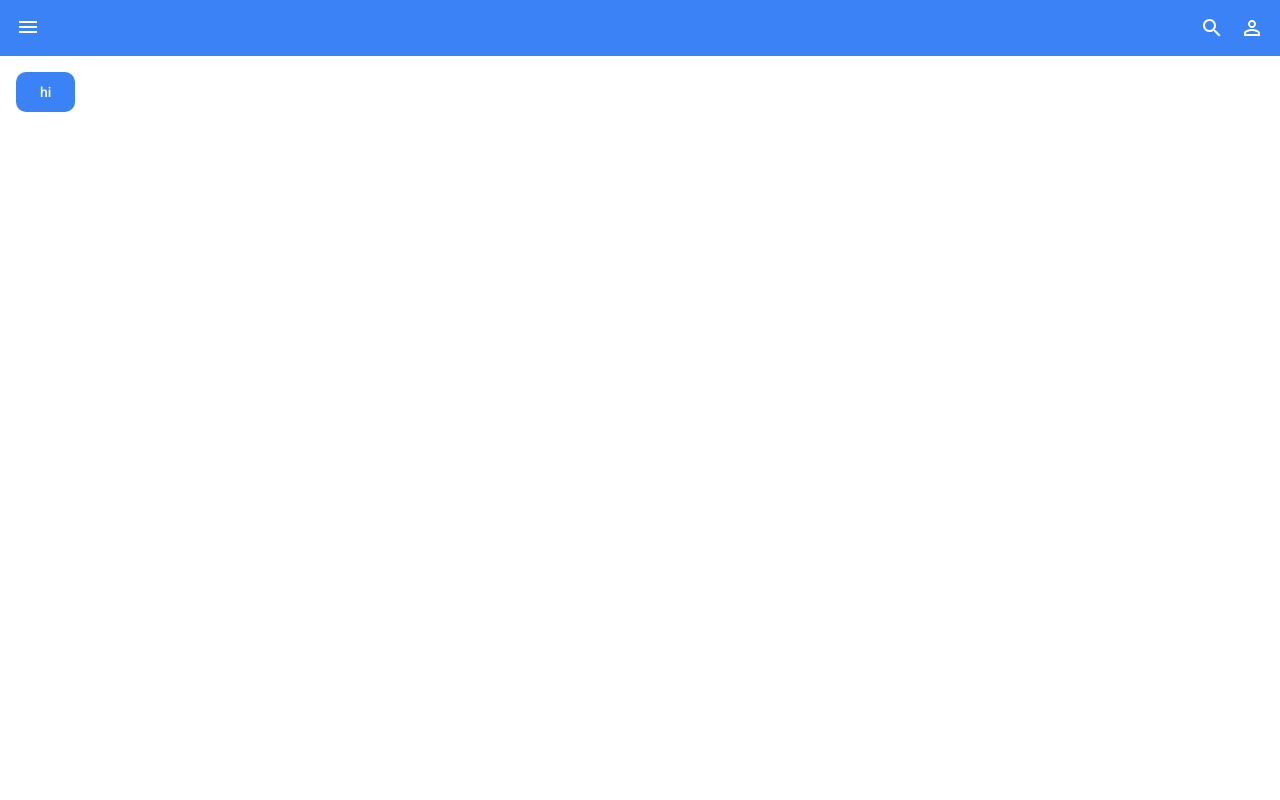
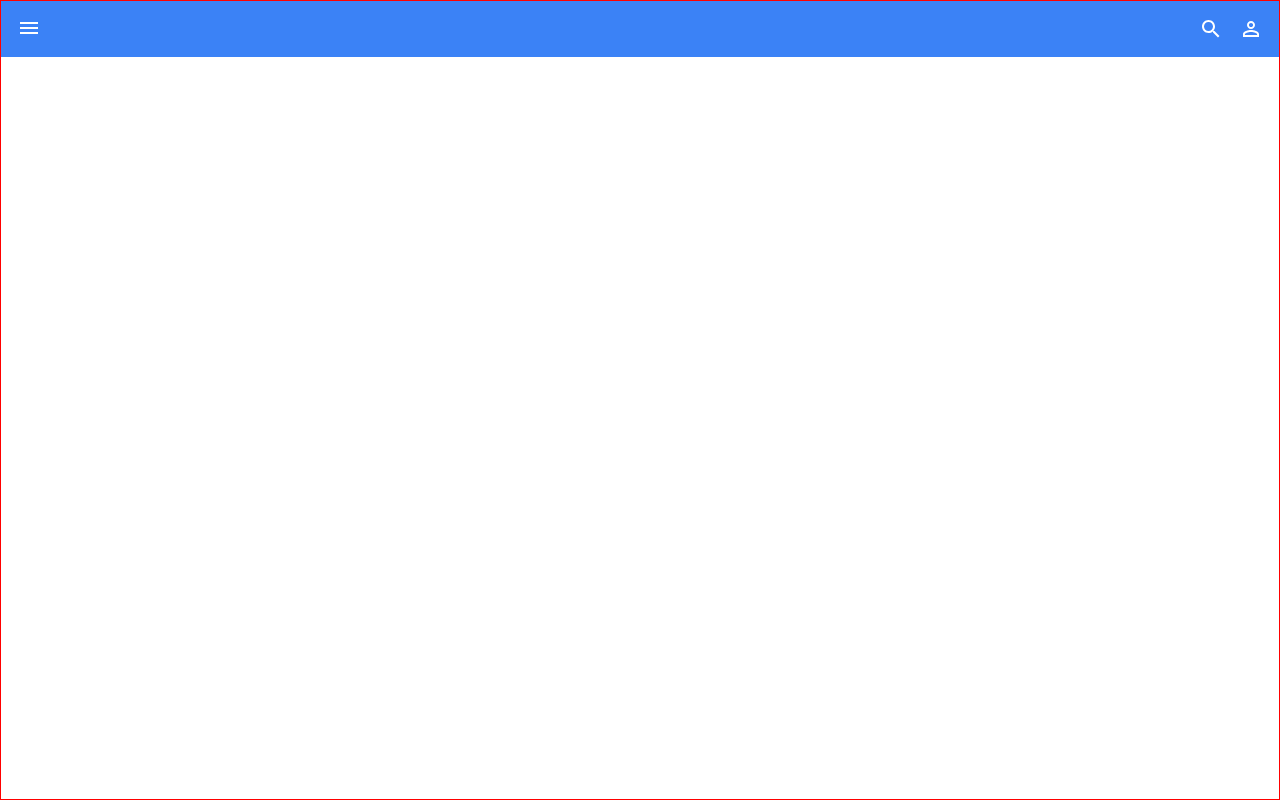
Before and after one commit to codestates/beb-04-stormit, a React (Create React App) app in the folder client/: page / in a window 1280 px wide. Built offline with nearby package versions, Linux system fonts and the light colour scheme.

Commit message:
feat: 모달

```diff
--- a/client/src/components/Header.tsx
+++ b/client/src/components/Header.tsx
@@ -2,9 +2,11 @@ import React from "react";
 import styled from "styled-components";
 import theme from "../styles/theme";
 import MenuIcon from "@mui/icons-material/Menu";
-import IconButton from "./common/IconButton";
 import SearchIcon from "@mui/icons-material/Search";
 import PermIdentityIcon from "@mui/icons-material/PermIdentity";
+import CloseIcon from "@mui/icons-material/Close";
+import { useDispatch, useSelector } from "../store";
+import { modalActions } from "../store/modalSlice";
 
 const Base = styled.header`
   display: flex;
@@ -28,14 +30,37 @@ const Base = styled.header`
 `;
 
 const Header: React.FC = () => {
+  const menuModalOpen = useSelector((state) => state.modal.menuModalOpen);
+  const profileModalOpen = useSelector((state) => state.modal.profileModalOpen);
+
+  const dispatch = useDispatch();
+
+  const openMenuModal = () => {
+    dispatch(modalActions.openMenuModal());
+  };
+
+  const closeMenuModal = () => {
+    dispatch(modalActions.closeMenuModal());
+  };
+
+  const openProfileModal = () => {
+    dispatch(modalActions.openProfileModal());
+  };
+
+  const closeProfileModal = () => {
+    dispatch(modalActions.closeProfileModal());
+  };
+
   return (
     <Base>
       <div className="header-left">
-        <MenuIcon />
+        {menuModalOpen && <CloseIcon onClick={closeMenuModal} />}
+        {!menuModalOpen && <MenuIcon onClick={openMenuModal} />}
       </div>
       <div className="header-right">
         <SearchIcon />
-        <PermIdentityIcon />
+        {profileModalOpen && <CloseIcon onClick={closeProfileModal} />}
+        {!profileModalOpen && <PermIdentityIcon onClick={openProfileModal} />}
       </div>
     </Base>
   );
--- /dev/null
+++ b/client/src/components/MenuModal.tsx
@@ -0,0 +1,40 @@
+import { Divider } from "@mui/material";
+import React from "react";
+import styled from "styled-components";
+import { useDispatch } from "../store";
+import { modalActions } from "../store/modalSlice";
+import Backdrop from "./common/Backdrop";
+
+const Base = styled.div`
+  position: absolute;
+  width: 16rem; // 256px
+  top: 3.5rem; // 56px // 헤더의 높이만큼 아래로
+  left: 0;
+  height: calc(100vh - 3.5rem); // top이 3.5rem이기 때문에
+  background-color: white;
+  z-index: 999;
+`;
+
+const MenuModal: React.FC = () => {
+  const dispatch = useDispatch();
+
+  const closeMenuModal = () => {
+    dispatch(modalActions.closeMenuModal());
+  };
+
+  return (
+    <>
+      <Backdrop onClick={closeMenuModal} />
+
+      <Base>
+        <p>aaa</p>
+        <Divider />
+        <p>aaa</p>
+        <Divider />
+        <p>ccc</p>
+      </Base>
+    </>
+  );
+};
+
+export default MenuModal;
--- /dev/null
+++ b/client/src/components/ProfileModal.tsx
@@ -0,0 +1,7 @@
+import React from "react";
+
+const ProfileModal: React.FC = () => {
+  return <div>ProfileModal</div>;
+};
+
+export default ProfileModal;
--- /dev/null
+++ b/client/src/components/common/Backdrop.tsx
@@ -0,0 +1,21 @@
+import React from "react";
+import styled from "styled-components";
+
+const Base = styled.div`
+  background-color: black;
+  opacity: 0.4;
+  position: absolute;
+  top: 3.5rem; // 56px
+  right: 0;
+  left: 0;
+  bottom: 0;
+  z-index: 998;
+`;
+
+interface Props extends React.HTMLAttributes<HTMLDivElement> {}
+
+const Backdrop: React.FC<Props> = ({ ...props }) => {
+  return <Base {...props} />;
+};
+
+export default Backdrop;
--- a/client/src/pages/Home.tsx
+++ b/client/src/pages/Home.tsx
@@ -1,32 +1,27 @@
 import React from "react";
 import styled from "styled-components";
-import Button from "../components/common/Button";
 import Header from "../components/Header";
-import { useDispatch, useSelector } from "../store";
-import { userActions } from "../store/userSlice";
+import MenuModal from "../components/MenuModal";
+import ProfileModal from "../components/ProfileModal";
+import { useSelector } from "../store";
 
 const Base = styled.section`
+  border: 1px solid red;
   display: flex;
   flex-direction: column;
 
-  .contents {
-    margin: 1rem; // 16px
-  }
+  height: 100vh;
 `;
 
 const Home: React.FC = () => {
-  const name = useSelector((state) => state.user.name);
-
-  const dispatch = useDispatch();
-
-  dispatch(userActions.setName("hi"));
+  const menuModalOpen = useSelector((state) => state.modal.menuModalOpen);
+  const profileModalOpen = useSelector((state) => state.modal.profileModalOpen);
 
   return (
     <Base>
       <Header />
-      <div className="contents">
-        <Button variant="contained">{name}</Button>
-      </div>
+      {menuModalOpen && <MenuModal />}
+      {profileModalOpen && <ProfileModal />}
     </Base>
   );
 };
--- a/client/src/store/index.ts
+++ b/client/src/store/index.ts
@@ -4,12 +4,14 @@ import {
   useDispatch as useTypedDispatch,
   useSelector as useTypedSelector,
 } from "react-redux";
+import modalSlice from "./modalSlice";
 import userSlice from "./userSlice";
 // ...
 
 export const store = configureStore({
   reducer: {
     user: userSlice.reducer,
+    modal: modalSlice.reducer,
   },
 });
 
--- /dev/null
+++ b/client/src/store/modalSlice.ts
@@ -0,0 +1,34 @@
+import { createSlice } from "@reduxjs/toolkit";
+
+interface modalState {
+  menuModalOpen: boolean;
+  profileModalOpen: boolean;
+}
+
+const initialState: modalState = {
+  menuModalOpen: false,
+  profileModalOpen: false,
+};
+
+export const modalSlice = createSlice({
+  name: "modal",
+  initialState,
+  reducers: {
+    openMenuModal(state) {
+      state.menuModalOpen = true;
+    },
+    closeMenuModal(state) {
+      state.menuModalOpen = false;
+    },
+    openProfileModal(state) {
+      state.profileModalOpen = true;
+    },
+    closeProfileModal(state) {
+      state.profileModalOpen = false;
+    },
+  },
+});
+
+export const modalActions = { ...modalSlice.actions };
+
+export default modalSlice;
```
Also changed, not shown: client/src/components/common/Dialog.tsx (added, +20 -0 lines), client/src/components/common/Divider.tsx (+8 -1 lines), client/src/components/common/Input.tsx (+19 -2 lines), client/src/components/common/ListItem.tsx (added, +7 -0 lines).
